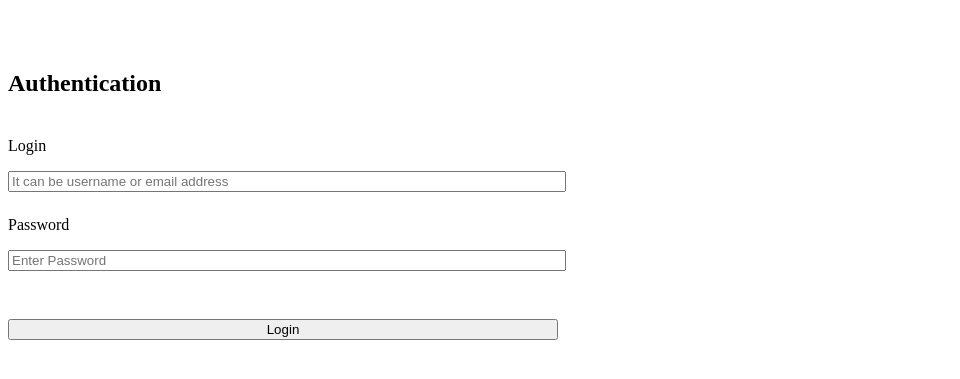
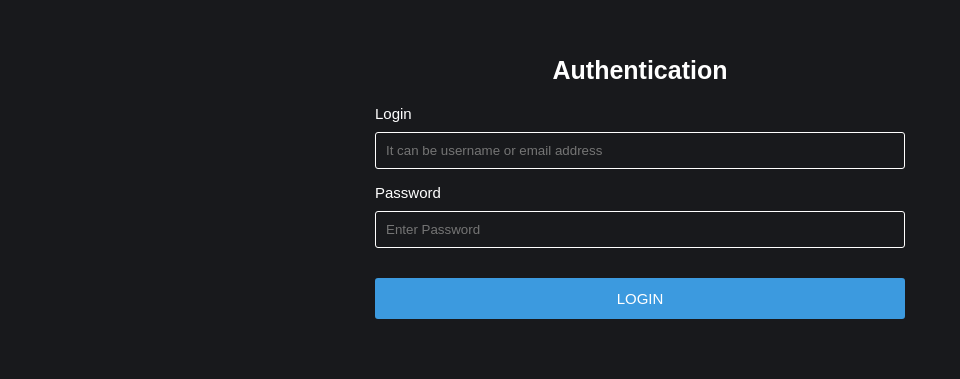
Before and after one commit to Aegnor/chat, a Vue app in the folder client/: page /auth in a window 1280 px wide. Shown: the part 213-592 px from the top of the page, without its empty margins (0-960 px from the left). Built offline with nearby package versions, Linux system fonts and the light colour scheme; no server answers.

Commit message:
connect socket.io, import base styles

```diff
--- a/client/src/App.vue
+++ b/client/src/App.vue
@@ -1,3 +1,17 @@
 <template>
     <router-view/>
 </template>
+
+<script>
+import { io } from 'socket.io-client'
+
+export default {
+    mounted() {
+        io('http://localhost:3030')
+    }
+}
+</script>
+
+<style lang="scss">
+@import '@/assets/styles/base.scss';
+</style>
```
